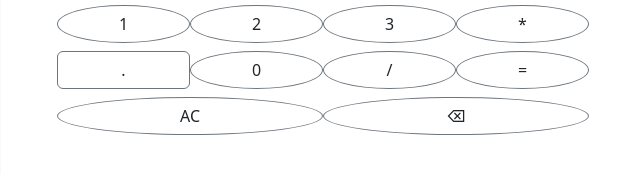
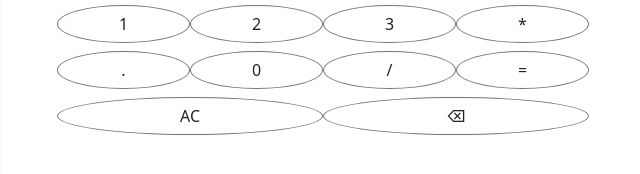
Before and after one commit to anjanapaul370/Calculator, a plain HTML site: page index.html in a window 1280 px wide. Shown: the part 264-438 px from the top of the page, 319-959 px from the left. Drawn offline with nearby package versions, Linux system fonts and the light colour scheme.

Commit message:
updated border

```diff
--- a/index.html
+++ b/index.html
@@ -37,7 +37,7 @@
         <button class="col-3 btn border border-secondary  rounded-circle" onclick="displayData('*')" type="button">*</button>
       </div>
       <div class="row mt-2 me-1 ms-2">
-        <button class="col-3 btn border border-secondary  rounded" onclick="displayData('.')" type="button">.</button>
+        <button class="col-3 btn border border-secondary  rounded-circle" onclick="displayData('.')" type="button">.</button>
         <button class="col-3 btn border border-secondary  rounded-circle" onclick="displayData(0)" type="button">0</button>
         <button class="col-3 btn border border-secondary  rounded-circle" onclick="displayData('/')" type="button">/</button>
         <button class="col-3 btn border border-secondary rounded-circle" onclick="evalExpression()" type="button">=</button>
```
